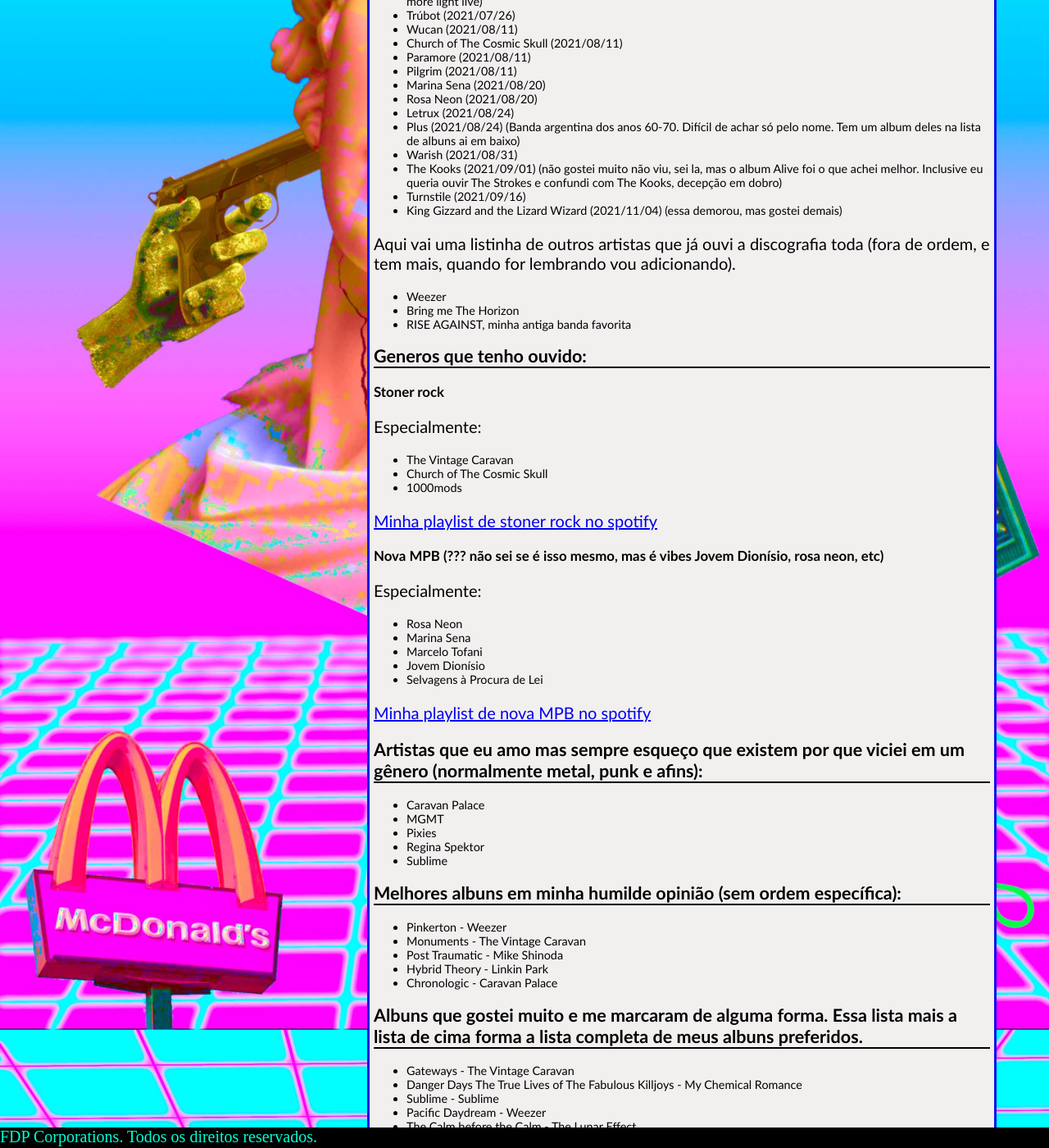
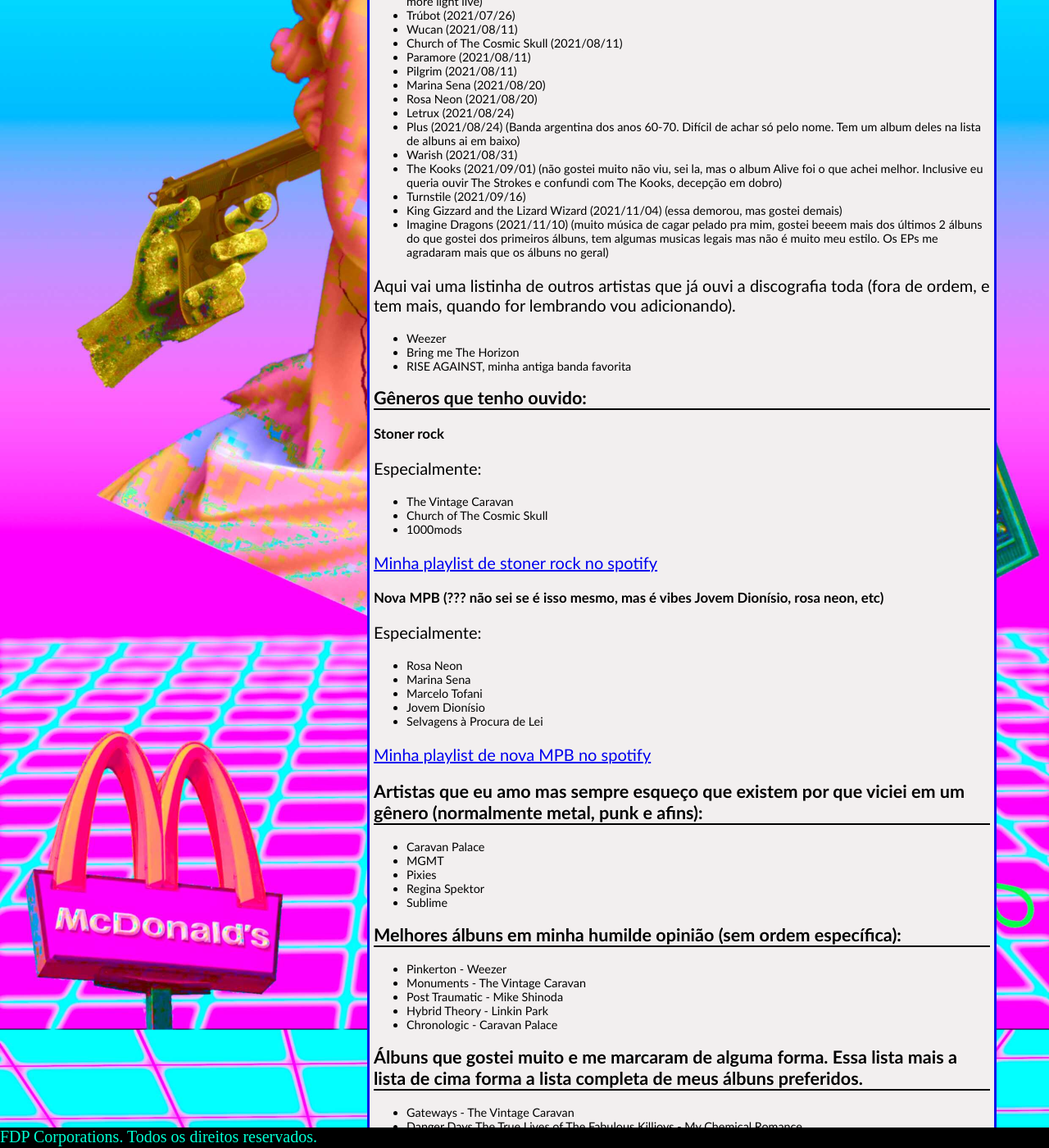
Before and after one commit to lrr68/site, a Jekyll site: the page built from _blog/musgas.md, in a window 1280 px wide and 1400 px high, scrolled down 555 px. Shown: the whole window at 82% size. Built offline with Jekyll 4.4.1, drawn with Linux system fonts in a browser that asks for light colours; some of the changed text lies outside the part shown.

Commit message:
update imagine dragons

```diff
--- a/_blog/musgas.md
+++ b/_blog/musgas.md
@@ -31,13 +31,14 @@
 + The Kooks (2021/09/01) (não gostei muito não viu, sei la, mas o album Alive foi o que achei melhor. Inclusive eu queria ouvir The Strokes e confundi com The Kooks, decepção em dobro)
 + Turnstile (2021/09/16)
 + King Gizzard and the Lizard Wizard (2021/11/04) (essa demorou, mas gostei demais)
++ Imagine Dragons (2021/11/10) (muito música de cagar pelado pra mim, gostei beeem mais dos últimos 2 álbuns do que gostei dos primeiros álbuns, tem algumas musicas legais mas não é muito meu estilo. Os EPs me agradaram mais que os álbuns no geral)
 
 Aqui vai uma listinha de outros artistas que já ouvi a discografia toda (fora de ordem, e tem mais, quando for lembrando vou adicionando).
 + Weezer
 + Bring me The Horizon
 + RISE AGAINST, minha antiga banda favorita
 
-## Generos que tenho ouvido:
+## Gêneros que tenho ouvido:
 
 ### Stoner rock
 Especialmente:
@@ -64,14 +65,14 @@
 + Regina Spektor
 + Sublime
 
-## Melhores albuns em minha humilde opinião (sem ordem específica):
+## Melhores álbuns em minha humilde opinião (sem ordem específica):
 + Pinkerton - Weezer
 + Monuments - The Vintage Caravan
 + Post Traumatic - Mike Shinoda
 + Hybrid Theory - Linkin Park
 + Chronologic - Caravan Palace
 
-## Albuns que gostei muito e me marcaram de alguma forma. Essa lista mais a lista de cima forma a lista completa de meus albuns preferidos.
+## Álbuns que gostei muito e me marcaram de alguma forma. Essa lista mais a lista de cima forma a lista completa de meus álbuns preferidos.
 + Gateways - The Vintage Caravan
 + Danger Days The True Lives of The Fabulous Killjoys - My Chemical Romance
 + Sublime - Sublime
@@ -79,4 +80,4 @@
 + The Calm before the Calm - The Lunar Effect
 + No Pisar El Infinito - Plus (a banda argentina que falei la em cima)
 
-Atualizado em 2021-11-04
+Atualizado em 2021-11-10
```
